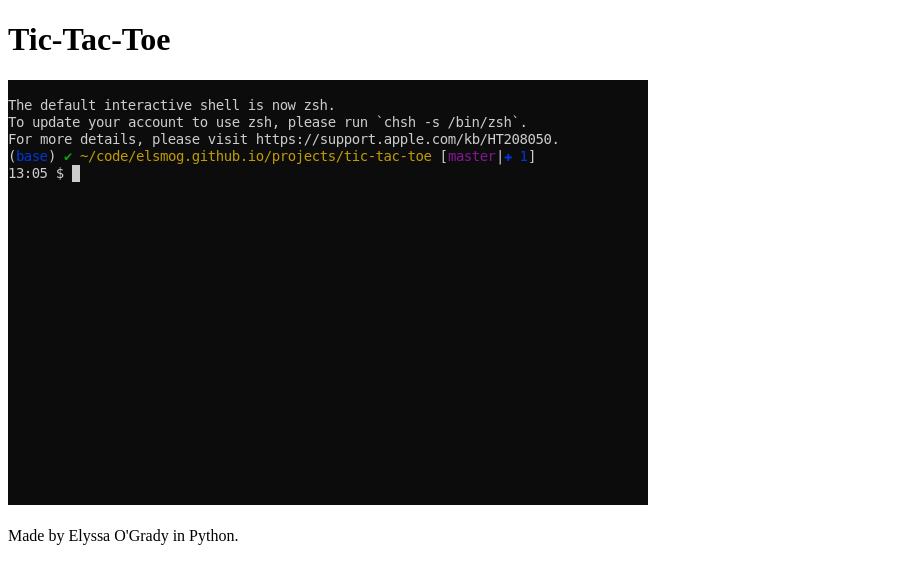
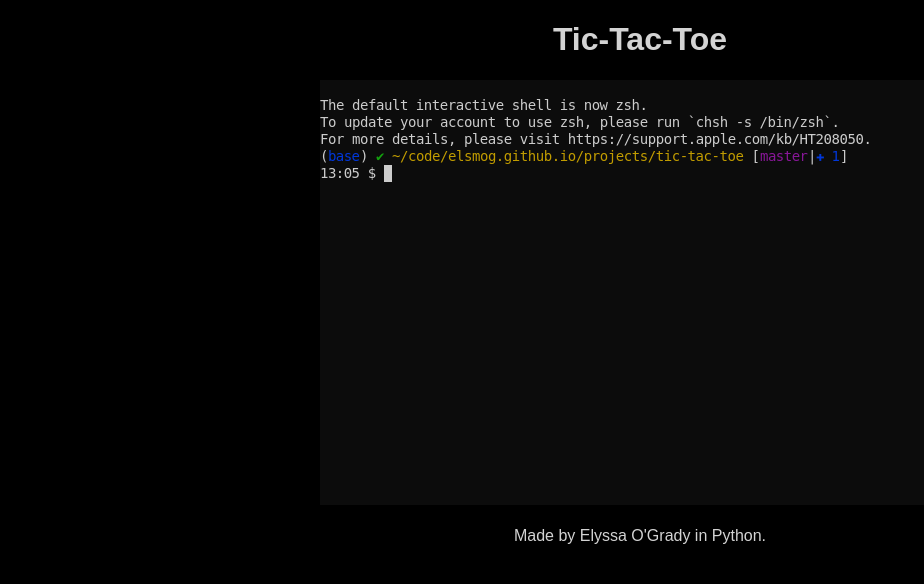
Before and after one commit to elsmog/elsmog.github.io, a Jekyll site: the page projects/tic-tac-toe/index.html, which Jekyll copies as it is, in a window 1280 px wide. Shown: the top 584 px of the page, without its empty margins (0-924 px from the left). Built offline with Jekyll 4.4.1, drawn with Linux system fonts in a browser that asks for light colours.

Commit message:
Edits to HTML

```diff
--- a/projects/tic-tac-toe/index.html
+++ b/projects/tic-tac-toe/index.html
@@ -3,7 +3,7 @@
 	<head>
 		<meta charset="utf-8">
 		<title>Tic-Tac-Toe</title>
-		<link rel="stylesheet" href="style.css" type="text/css" media="all">
+		<link rel="stylesheet" href="main.css" type="text/css" media="all">
 
 	</head>
 	<body>
--- a/projects/word-guess-game/index.html
+++ b/projects/word-guess-game/index.html
@@ -3,7 +3,7 @@
 	<head>
 		<meta charset="utf-8">
 		<title>Word Guess</title>
-		<link rel="stylesheet" href="style.css" type="text/css" media="all">
+		<link rel="stylesheet" href="main.css" type="text/css" media="all">
 
 	</head>
 	<body>
```
